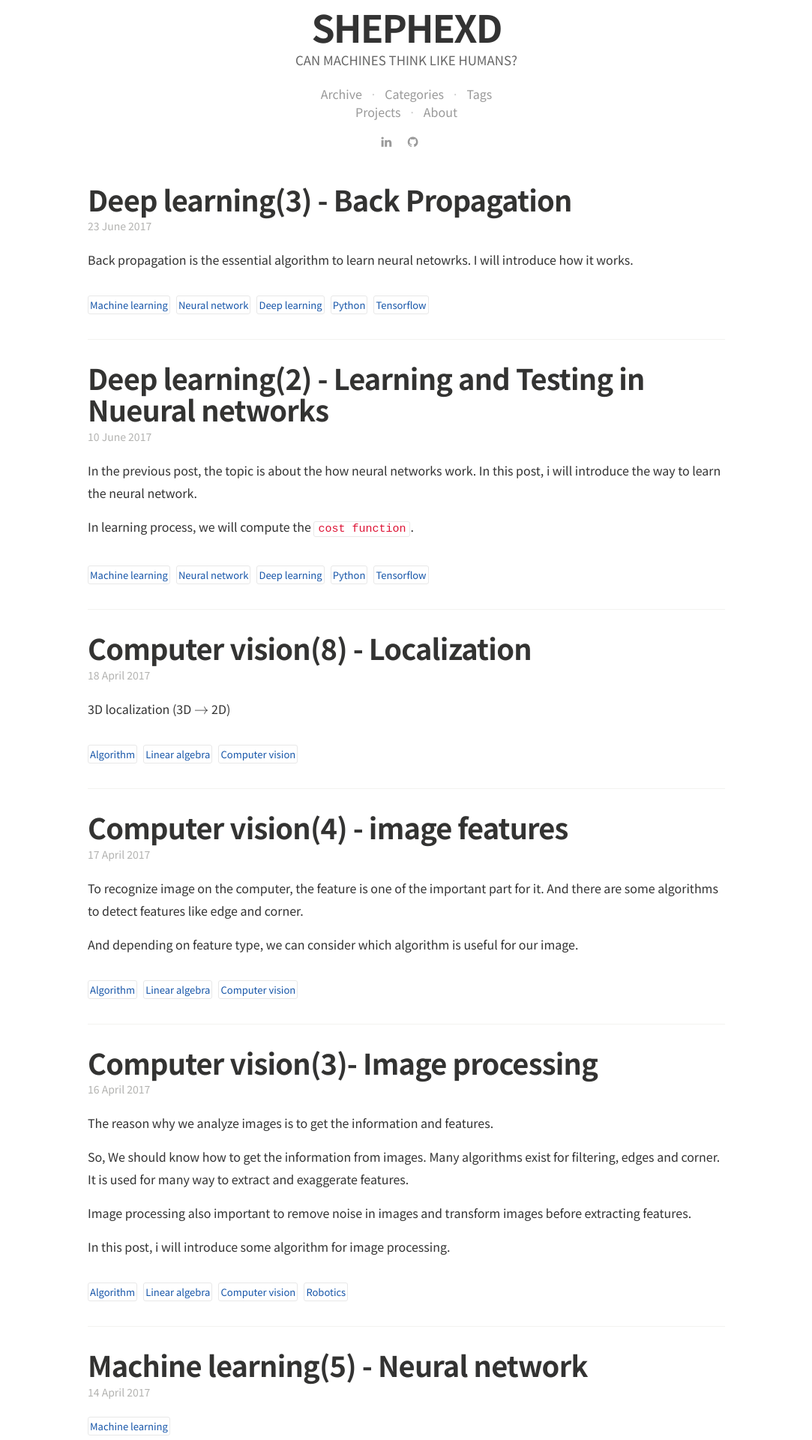
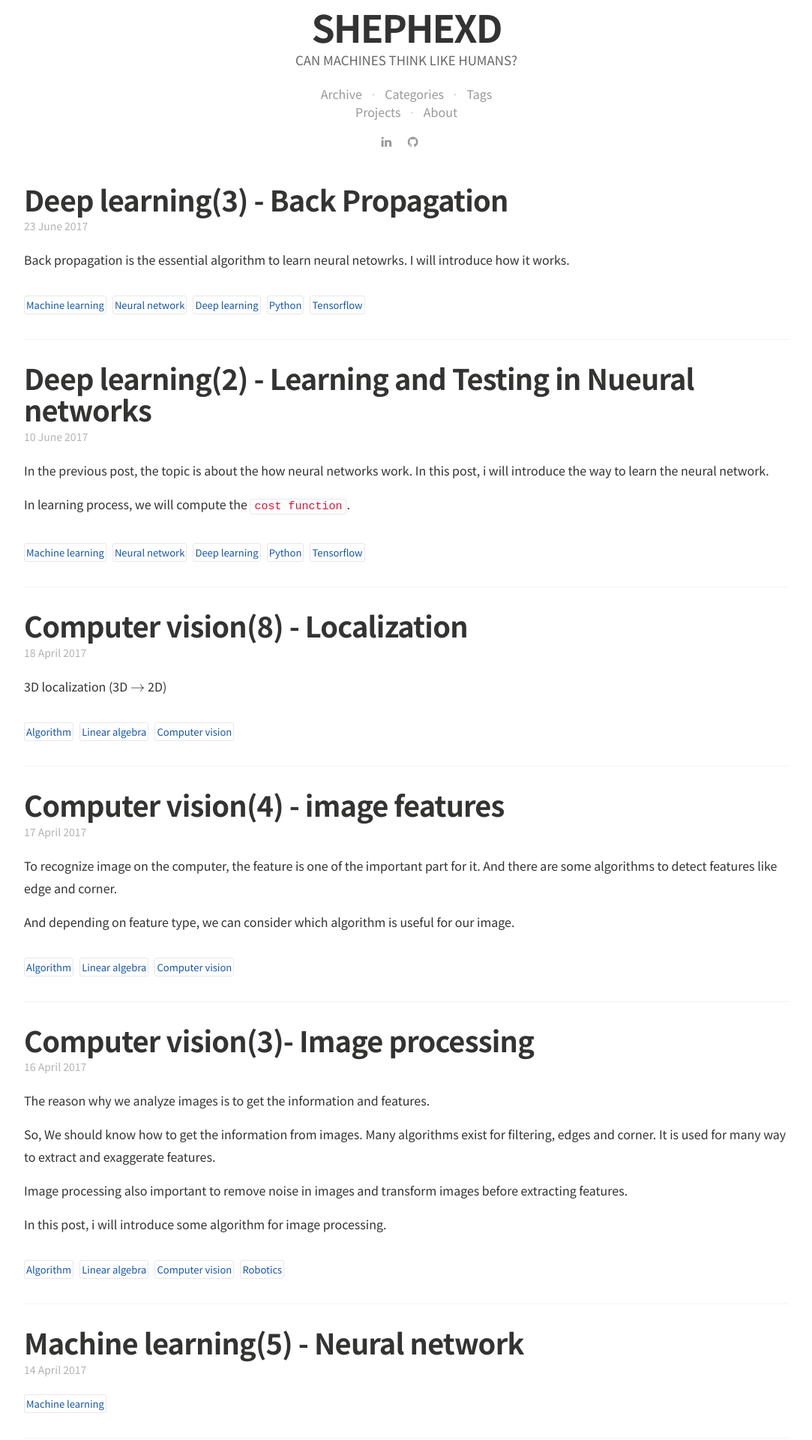
Before and after one commit to Shephexd/shephexd.github.io, a Jekyll site: the page built from index.html, in a window 1280 px wide. Shown: the part 519-2439 px from the top of the page at 75% size, without its empty margins (98-1181 px from the left). Built offline with Jekyll 4.4.1, drawn with Linux system fonts in a browser that asks for light colours; nearby versions of some CDN libraries; some web fonts are replaced; formulas are drawn with MathJax 3; the list of posts is cut into pages by our own code.

Commit message:
update main layout

```diff
--- a/css/main.sass
+++ b/css/main.sass
@@ -65,7 +65,7 @@ body
 
 .blog-header
   width: 100%
-  max-width: 840px
+  max-width: 1020px
   margin: 0 auto
   position: relative
   padding: 0
@@ -126,7 +126,7 @@ div
 
 .content
   width: 85%
-  max-width: 850px
+  max-width: 1020px
   margin: 0 auto
   padding-bottom: 10px
   @include box-sizing(border-box)
@@ -209,7 +209,7 @@ div
 
   #center-box
     margin: 0 auto
-    max-width: 60%
+    max-width: 70%
 
   #right-box
     float: right
@@ -237,7 +237,7 @@ div
   margin: 0 auto
   padding: $rs*3 0
   width: 100%
-  max-width: 640px
+  max-width: 840px
   font-size: $rs/4*3
   text-align: center
   color: #999
```
